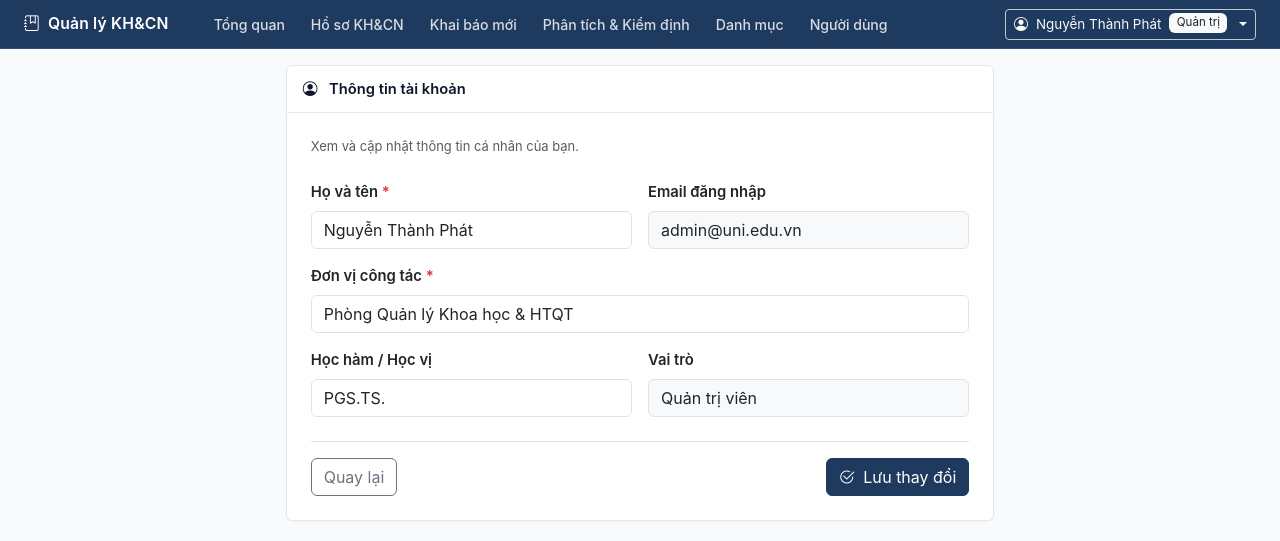
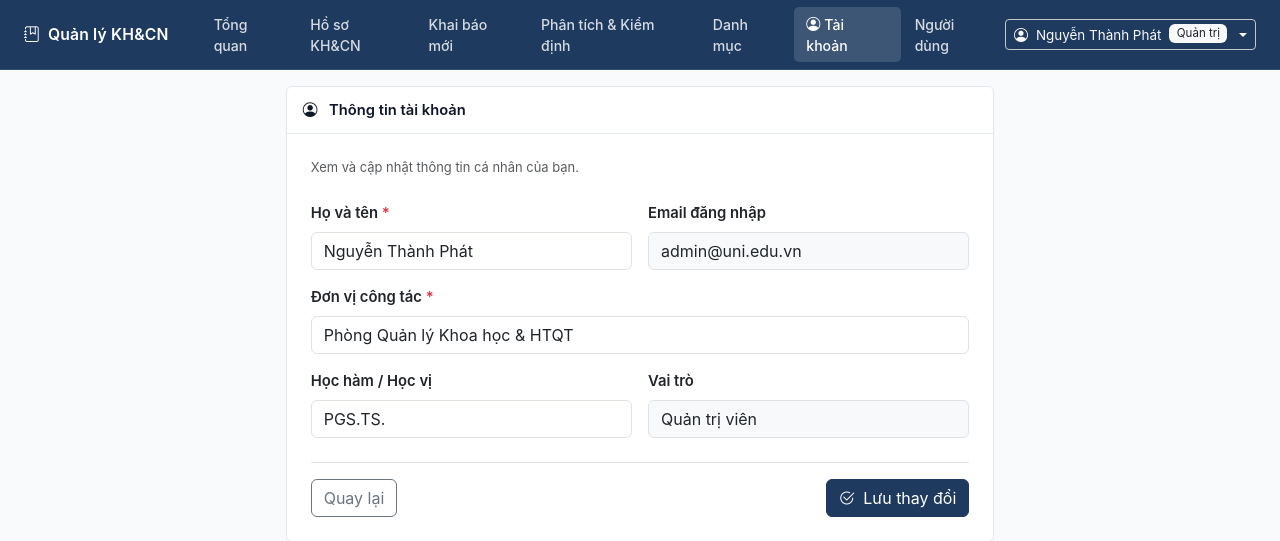
Before and after one commit to nguyenthanhphat-144/KLCN_2026, a Flask app: page /tai-khoan in a window 1280 px wide. Shown: the top 541 px of the page. Run offline with Flask 3, Linux system fonts and the light colour scheme; the visitor is signed in with stand-in values (Sample User, id 1); data comes from the database, SQL or seed files in the repository; tables that the repository leaves empty hold one stand-in row (values such as "Sample post"); data that the repository does not hold is empty; parts of the project's set-up code (start-up, migrations or seed data) failed here and were passed over.

Commit message:
Update base.html

```diff
--- a/templates/base.html
+++ b/templates/base.html
@@ -173,6 +173,12 @@
                             Danh mục
                         </a>
                     </li>
+                    <li class="nav-item">
+                        <a class="nav-link {% if request.endpoint == 'account_profile' %}active{% endif %}"
+                           href="{{ url_for('account_profile') }}">
+                            <i class="bi bi-person-circle me-1"></i>Tài khoản
+                        </a>
+                    </li>
                     {% if current_user.vai_tro == 'Admin' %}
                     <li class="nav-item">
                         <a class="nav-link {% if request.endpoint == 'user_management' %}active{% endif %}" href="{{ url_for('user_management') }}">
```
